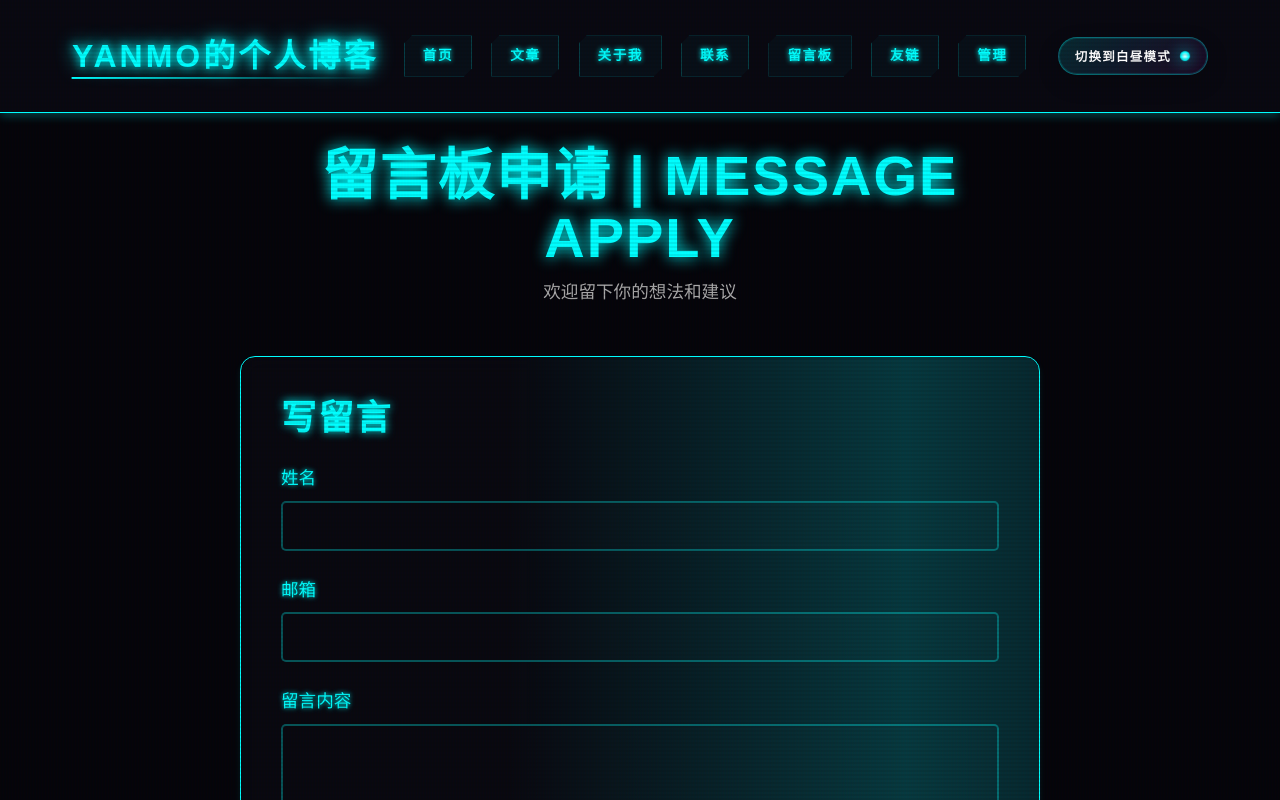
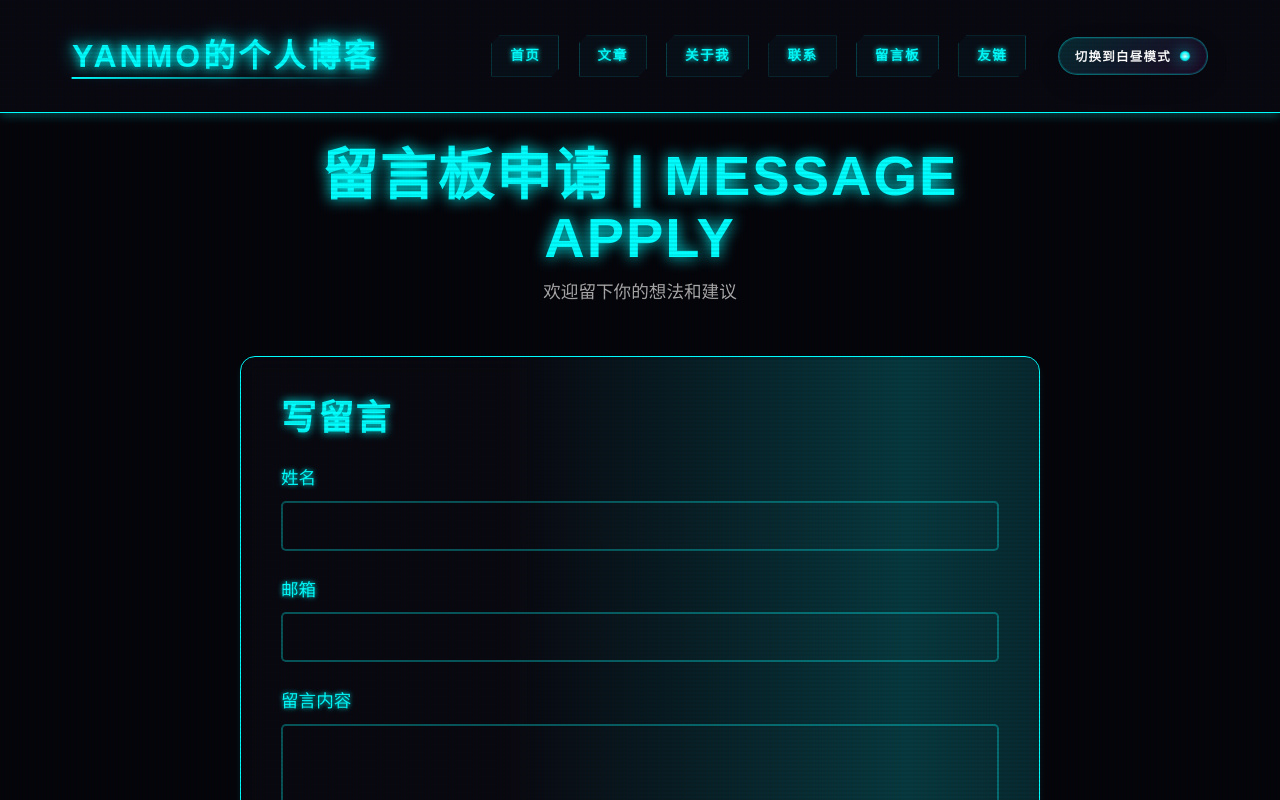
Before and after one commit to YanMo5/moyan, a website: page pages/message-apply.html in a window 1280 px wide. Shown: the top 800 px of the page. Drawn offline with Linux system fonts and the light colour scheme.

Commit message:
Update message-apply.html

```diff
--- a/pages/message-apply.html
+++ b/pages/message-apply.html
@@ -20,7 +20,6 @@
                     <li><a href="contact.html">联系</a></li>
                     <li><a href="guestbook.html">留言板</a></li>
                     <li><a href="links.html">友链</a></li>
-                    <li><a href="admin.html">管理</a></li>
                 </ul>
                 <div class="nav-actions">
                     <button class="theme-toggle">切换到白昼模式</button>
```
